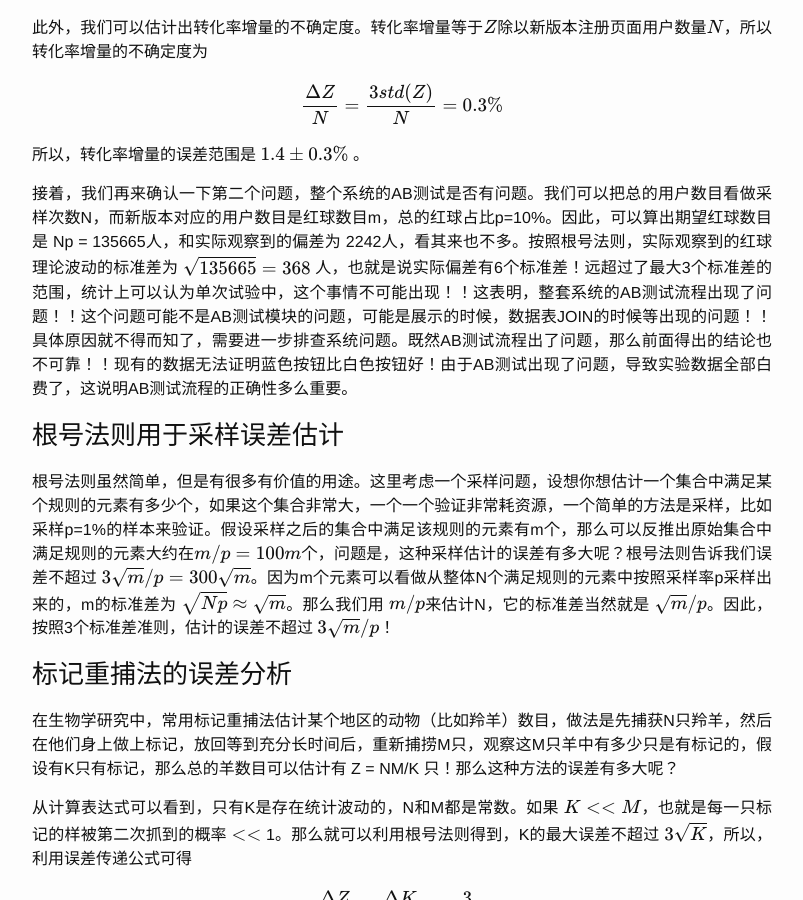
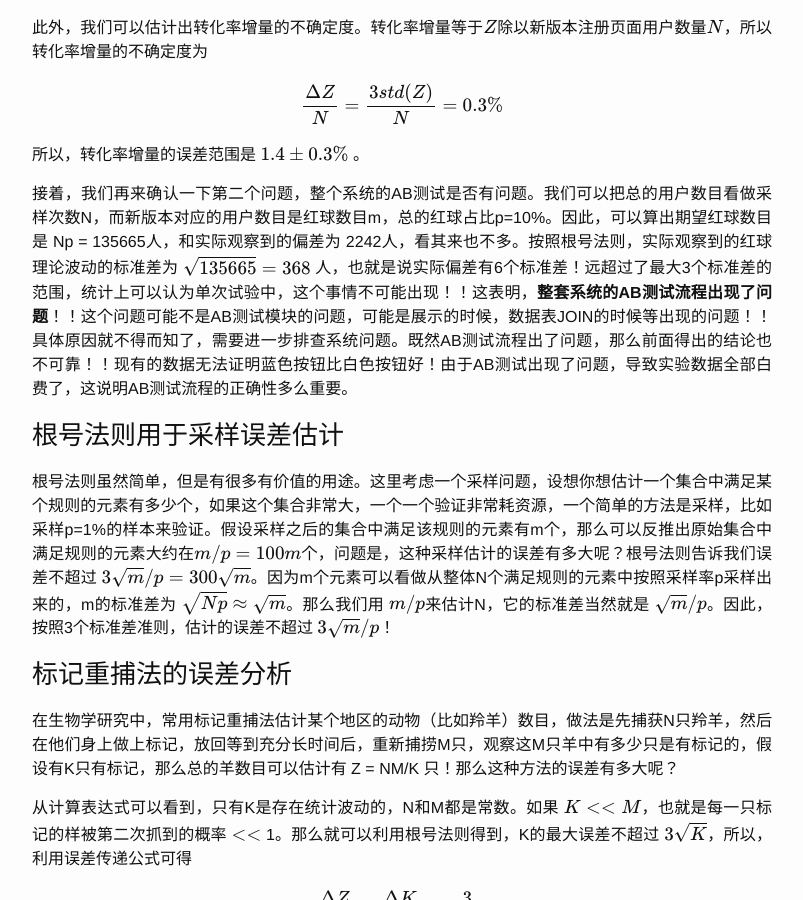
Before and after one commit to tracholar/tracholar.github.io, a Jekyll site: the page built from _posts/2018-11-02-abtest-and-sqrt-rule.md, in a window 1280 px wide and 900 px high, scrolled down 2711 px. Shown: the whole window, without its empty margins (238-1041 px from the left). Built offline with Jekyll 4.4.1, drawn with Linux system fonts in a browser that asks for light colours; formulas are drawn with MathJax 3; comment, search, counter and statistics services are not loaded.

Commit message:
add strong

```diff
--- a/_posts/2018-11-02-abtest-and-sqrt-rule.md
+++ b/_posts/2018-11-02-abtest-and-sqrt-rule.md
@@ -84,7 +84,7 @@ $$
 
 
 
-接着，我们再来确认一下第二个问题，整个系统的AB测试是否有问题。我们可以把总的用户数目看做采样次数N，而新版本对应的用户数目是红球数目m，总的红球占比p=10%。因此，可以算出期望红球数目是 Np = 135665人，和实际观察到的偏差为 2242人，看其来也不多。按照根号法则，实际观察到的红球理论波动的标准差为 $$\sqrt{135665} = 368$$ 人，也就是说实际偏差有6个标准差！远超过了最大3个标准差的范围，统计上可以认为单次试验中，这个事情不可能出现！！这表明，整套系统的AB测试流程出现了问题！！这个问题可能不是AB测试模块的问题，可能是展示的时候，数据表JOIN的时候等出现的问题！！具体原因就不得而知了，需要进一步排查系统问题。既然AB测试流程出了问题，那么前面得出的结论也不可靠！！现有的数据无法证明蓝色按钮比白色按钮好！由于AB测试出现了问题，导致实验数据全部白费了，这说明AB测试流程的正确性多么重要。
+接着，我们再来确认一下第二个问题，整个系统的AB测试是否有问题。我们可以把总的用户数目看做采样次数N，而新版本对应的用户数目是红球数目m，总的红球占比p=10%。因此，可以算出期望红球数目是 Np = 135665人，和实际观察到的偏差为 2242人，看其来也不多。按照根号法则，实际观察到的红球理论波动的标准差为 $$\sqrt{135665} = 368$$ 人，也就是说实际偏差有6个标准差！远超过了最大3个标准差的范围，统计上可以认为单次试验中，这个事情不可能出现！！这表明，**整套系统的AB测试流程出现了问题**！！这个问题可能不是AB测试模块的问题，可能是展示的时候，数据表JOIN的时候等出现的问题！！具体原因就不得而知了，需要进一步排查系统问题。既然AB测试流程出了问题，那么前面得出的结论也不可靠！！现有的数据无法证明蓝色按钮比白色按钮好！由于AB测试出现了问题，导致实验数据全部白费了，这说明AB测试流程的正确性多么重要。
 
 ### 根号法则用于采样误差估计
 根号法则虽然简单，但是有很多有价值的用途。这里考虑一个采样问题，设想你想估计一个集合中满足某个规则的元素有多少个，如果这个集合非常大，一个一个验证非常耗资源，一个简单的方法是采样，比如采样p=1%的样本来验证。假设采样之后的集合中满足该规则的元素有m个，那么可以反推出原始集合中满足规则的元素大约在$$ m/p = 100m $$个，问题是，这种采样估计的误差有多大呢？根号法则告诉我们误差不超过 $$3\sqrt{m}/p = 300 \sqrt{m}$$。因为m个元素可以看做从整体N个满足规则的元素中按照采样率p采样出来的，m的标准差为 $$\sqrt{Np} \approx \sqrt{m}$$。那么我们用 $$m/p$$来估计N，它的标准差当然就是 $$\sqrt{m} / p$$。因此，按照3个标准差准则，估计的误差不超过 $$3\sqrt{m} / p$$！
```
